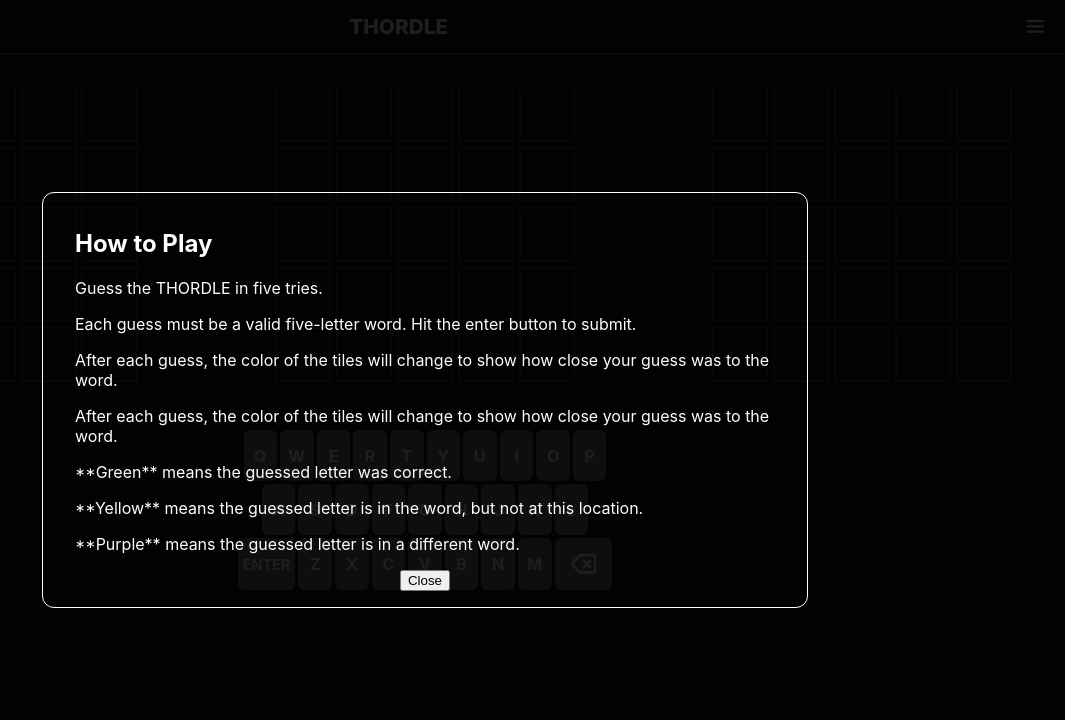
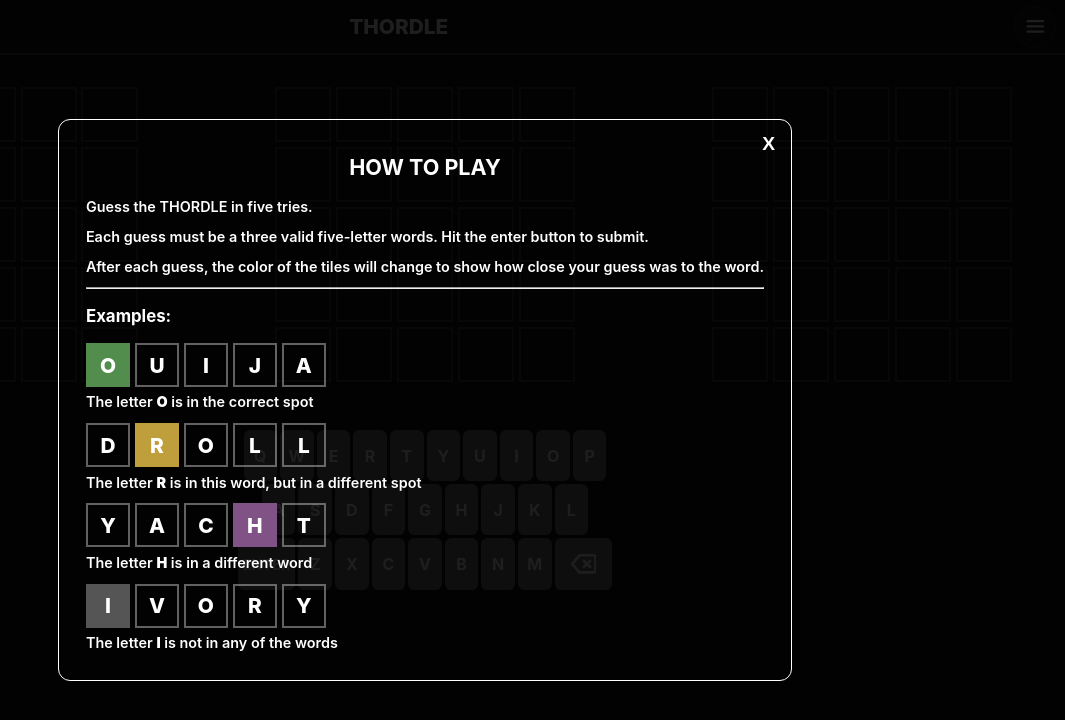
Before and after one commit to kurtisgrant/thordle, a React (Create React App) app: page / in a window 1280 px wide. Shown: the top 720 px of the page, without its empty margins (215-1280 px from the left). Built offline with nearby package versions, Linux system fonts and the light colour scheme.

Commit message:
Add examples and styling for instructions modal

```diff
--- a/src/App.jsx
+++ b/src/App.jsx
@@ -1,5 +1,6 @@
 import { useEffect, useState } from 'react';
 import styled from 'styled-components';
+import { AnimatePresence } from 'framer-motion';
 
 import Navbar from './components/Navbar';
 import GameBoards from './components/GameBoards';
@@ -37,7 +38,7 @@ const answers = randomWordsByDate(words5);
 
 function App() {
 
-  const [currentModal, setCurrentModal] = useState('instructions')
+  const [currentModal, setCurrentModal] = useState('instructions');
 
   const {
     addLetter, removeLetter, submitGuess,
@@ -58,16 +59,16 @@ function App() {
   };
 
   function openModal(modal) {
-    setCurrentModal(modal)
+    setCurrentModal(modal);
   }
 
   function closeModal() {
-    setCurrentModal(null)
+    setCurrentModal(null);
   }
 
   // On first render
   useEffect(() => {
-    console.log('words: ', answers)
+    console.log('words: ', answers);
     setAppHeight();
     refreshGame();
     window.onresize = setAppHeight;
@@ -84,8 +85,10 @@ function App() {
   return (
     <StyledApp>
       <Navbar answers={answers} openModal={openModal} />
-      {currentModal === 'instructions' && <InstructionsModal handleClose={closeModal} /> }
-      {currentModal === 'stats' && <UserStatsModal handleClose={closeModal} userStats={userData} />}
+      <AnimatePresence initial="false" exitBeforeEnter="true">
+        {currentModal === 'instructions' && <InstructionsModal handleClose={closeModal} />}
+        {currentModal === 'stats' && <UserStatsModal handleClose={closeModal} userStats={userData} />}
+      </AnimatePresence>
       <GameWrapper>
         <GameBoards {...{
           answers,
--- a/src/Components/Modal/InstructionsModal.jsx
+++ b/src/Components/Modal/InstructionsModal.jsx
@@ -2,20 +2,75 @@ import React from 'react';
 import styled from 'styled-components';
 
 import Modal from './Modal';
+import Square from '../Square';
+
+const StyledInstructions = styled.div`
+  p {
+    margin: 0.8rem 0;
+  }
+  .example-row {
+    display: grid;
+    gap: .3rem;
+    grid-template-columns: repeat(5, 1fr);
+    width: 100%;
+    max-width: 240px;
+  }
+  .example-text {
+    margin-top: 0.4rem;
+    b {
+      font-weight: 900;
+    }
+  }
+`;
+
+const SmallerSquare = styled(Square)`
+  height: 44px;
+  font-size: 1.3rem;
+`;
 
 function InstructionsModal({ handleClose }) {
   return (
     <Modal handleClose={handleClose}>
-      <div>
+      <StyledInstructions>
         <h2>How to Play</h2>
         <p>Guess the THORDLE in five tries.</p>
-        <p>Each guess must be a valid five-letter word. Hit the enter button to submit.</p>
+        <p>Each guess must be a three valid five-letter words. Hit the enter button to submit.</p>
         <p>After each guess, the color of the tiles will change to show how close your guess was to the word.</p>
-        <p>After each guess, the color of the tiles will change to show how close your guess was to the word.</p>
-        <p>**Green** means the guessed letter was correct.</p>
-        <p>**Yellow** means the guessed letter is in the word, but not at this location.</p>
-        <p>**Purple** means the guessed letter is in a different word.</p>
-      </div>
+        <hr />
+        <h3>Examples:</h3>
+        <div className="example-row">
+          <SmallerSquare letter="O" state="correct" />
+          <SmallerSquare letter="U" state="guessing" />
+          <SmallerSquare letter="I" state="guessing" />
+          <SmallerSquare letter="J" state="guessing" />
+          <SmallerSquare letter="A" state="guessing" />
+        </div>
+        <p className="example-text">The letter <b>O</b> is in the correct spot</p>
+        <div className="example-row">
+          <SmallerSquare letter="D" state="guessing" />
+          <SmallerSquare letter="R" state="present" />
+          <SmallerSquare letter="O" state="guessing" />
+          <SmallerSquare letter="L" state="guessing" />
+          <SmallerSquare letter="L" state="guessing" />
+        </div>
+        <p className="example-text">The letter <b>R</b> is in this word, but in a different spot</p>
+        <div className="example-row">
+          <SmallerSquare letter="Y" state="guessing" />
+          <SmallerSquare letter="A" state="guessing" />
+          <SmallerSquare letter="C" state="guessing" />
+          <SmallerSquare letter="H" state="elsewhere" />
+          <SmallerSquare letter="T" state="guessing" />
+        </div>
+        <p className="example-text">The letter <b>H</b> is in a different word</p>
+        <div className="example-row">
+          <SmallerSquare letter="I" state="absent" />
+          <SmallerSquare letter="V" state="guessing" />
+          <SmallerSquare letter="O" state="guessing" />
+          <SmallerSquare letter="R" state="guessing" />
+          <SmallerSquare letter="Y" state="guessing" />
+        </div>
+        <p className="example-text">The letter <b>I</b> is not in any of the words</p>
+      </StyledInstructions>
     </Modal>
   );
 }
--- a/src/Components/Modal/Modal.jsx
+++ b/src/Components/Modal/Modal.jsx
@@ -8,12 +8,34 @@ const StyledModal = styled(motion.div)`
   width: clamp(50%, 700px,75%);
   height: min-content(50%, 300px);
   margin: auto;
-  padding: 1rem 2rem;
+  padding: 1rem;
   border: solid white 1px;
   border-radius: 12px;
   display: flex;
   flex-direction: column;
   align-items: center;
+  font-size: 0.9rem;
+  font-weight: 600;
+  h2 {
+    text-align: center;
+    text-transform: uppercase;
+  }
+  .close-button {
+    position: absolute;
+    top: 0;
+    right: 0;
+    background: none;
+    font-size: 1.2rem;
+    font-weight: 900;
+    color: white;
+    outline: none;
+    border: none;
+    padding: 0.8rem 1rem;
+    cursor: pointer;
+    :hover {
+      opacity: 0.7;
+    }
+  }
 `;
 
 const animationSteps = {
@@ -48,7 +70,7 @@ function Modal({ children, handleClose }) {
         exit="exit"
       >
         {children}
-        <button onClick={handleClose}>Close</button>
+        <button className="close-button" onClick={handleClose}>X</button>
       </StyledModal>
 
     </Backdrop>
```
